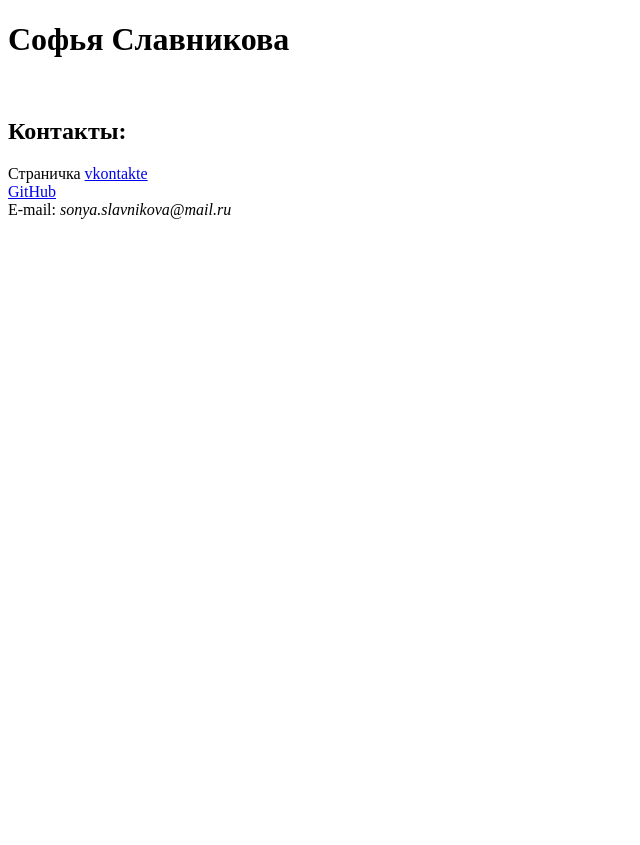
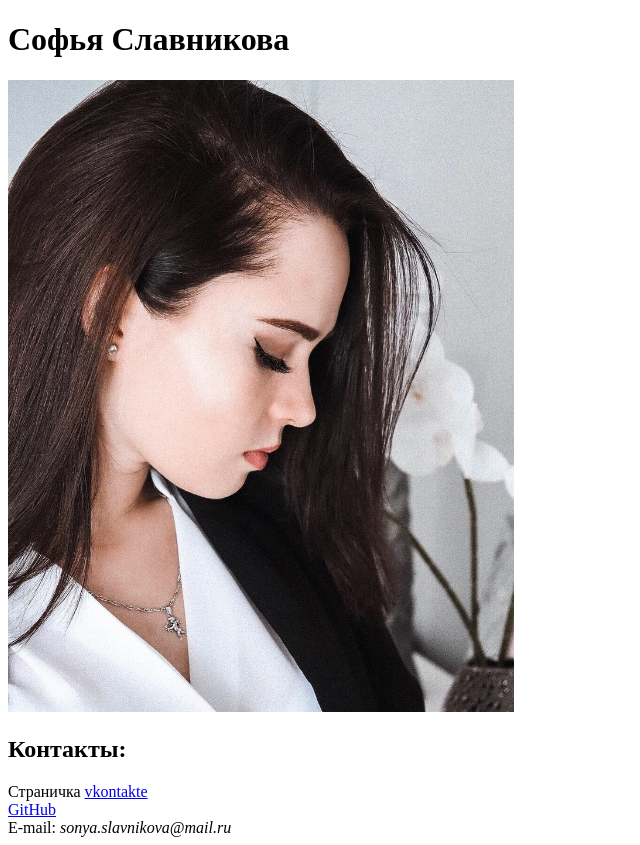
Before and after one commit to sonyaslavnikova/sonyaslavnikova.github.io, a plain HTML site: page index.html in a window 1280 px wide. Shown: the whole page, without its empty margins (0-640 px from the left). Before the commit the page ends 800 px from the top, so only its background shows below. Drawn offline with Linux system fonts and the light colour scheme.

Commit message:
Добавлена возможность выгрузки фотографии

```diff
--- a/index.html
+++ b/index.html
@@ -6,6 +6,7 @@
 </head>
 <body>
 <left><h1>Софья Славникова</h1></left>
+<left><img alt="Это я" width="40%" src="me.jpg"></left>
 <br/>
  <h2>Контакты:</h2>
  Страничка <a href=https://vk.com/sslavnikova/>vkontakte</a>
```
Lines whose indentation alone changed are shown as unchanged.
